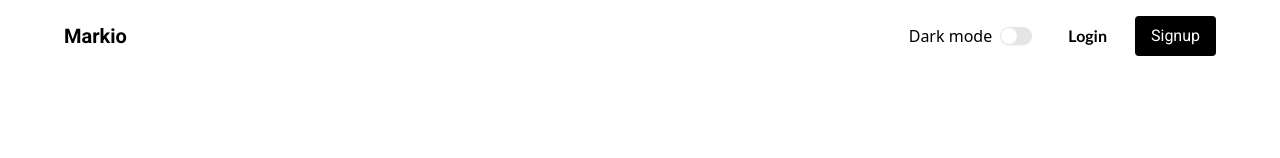
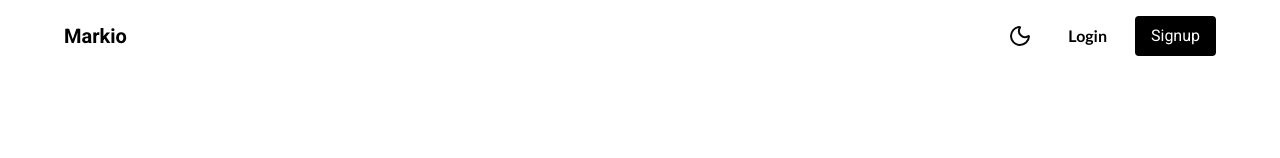
Before and after one commit to sivakumar232/urlBookmark, a React (Vite) app in the folder clientside/bookmark-app/: page / in a window 1280 px wide. Shown: the top 158 px of the page. Built offline with nearby package versions, Linux system fonts and the light colour scheme.

Commit message:
theme toggle added

```diff
--- a/clientside/bookmark-app/src/components/Dashboard.jsx
+++ b/clientside/bookmark-app/src/components/Dashboard.jsx
@@ -60,7 +60,7 @@ const Dashboard = () => {
       <Dashnav />
       <div className='ml-0 md:ml-64 grid grid-cols-1 sm:grid-cols-2 md:grid-cols-3 flex gap-6 p-6 overflow-x-none'>
         {Bookmark.map((mark)=>(
-        <div className='p-6 border rounded dark:bg-slate-900 dark:text-white group shadow-md hover:scale-102 transition duration-300 border-black'>
+        <div className='p-6 border dark:border-gray-600 rounded dark:bg-slate-900 dark:text-white group shadow-md hover:scale-102 transition duration-300 border-black'>
           <h2 className='text-xl text-bold font-ubuntu'>{mark.title}</h2>
           <div className='relative flex gap-3  opacity-0 group-hover:opacity-100 bottom-8 left-80'>
           {/* <Star className={`h-4 ${mark.favorite ?'text-yellow-400 fill-yellow-400 ':'text-gray-400'} w-4`}/> */}
--- a/clientside/bookmark-app/src/components/Dashnav.jsx
+++ b/clientside/bookmark-app/src/components/Dashnav.jsx
@@ -3,7 +3,7 @@ import React from 'react';
 import { useState } from 'react';
 import { Plus } from 'lucide-react';
 import { useTheme } from '@/context/Themecontext';
-
+import { Sun,Moon } from 'lucide-react';
 import {
     Dialog,
     DialogContent,
@@ -17,8 +17,8 @@ import { Switch } from '@/components/ui/switch';
 const Dashnav = () => {
     const [Title, Settitle] = useState('');
     const [Url, Seturl] = useState('');
-    const {darkmode,toggleTheme}=useTheme();
-    const handlesubmit = async (e) => {
+    const {darkMode,toggleTheme}=useTheme();
+    const addbookmark = async (e) => {
         if (e) {
             e.preventDefault();
 
@@ -40,20 +40,18 @@ const Dashnav = () => {
     }
     return (
         <div>
-            <nav className='w-full shadow-md flex dark:bg-black dark:text-white flex-wrap justify-end items-center border-b border-gray-300 px-4 sm:px-6 md:px-16 py-4 absolute top-0 z-10 bg-white'>
-                <div className="flex items-center gap-2 px-2">
-                    <p className="text-sm sm:text-base text-black dark:text-white">
-                        {darkmode ? 'Light mode' : 'Dark mode'}
-                    </p>
-                    <Switch onClick={toggleTheme} />
-                </div>
+            <nav className='w-full shadow-md  flex dark:bg-black dark:text-white flex-wrap justify-end items-center border-b  dark:border-gray-600 border-gray-300 px-4 sm:px-6 md:px-16 py-4 absolute top-0 z-10 bg-white'>
+             <div className="flex items-center gap-2 px-2">
+              {darkMode ? <Sun onClick={toggleTheme}/> : <Moon onClick={toggleTheme}/> }
+            </div>
+
                 <Dialog>
                     <DialogTrigger asChild>
                         <button className='bg-black text-white dark:text-black dark:bg-white p-2 px-4 flex items-center gap-2 rounded hover:bg-zinc-900 transition'>
                             <Plus size={18} /> Add Bookmark
                         </button>
                     </DialogTrigger>
-                    <DialogContent className="bg-white text-black">
+                    <DialogContent className="bg-white dark:bg-gray-800 dark:text-white text-black">
                         <DialogHeader>
                             <DialogTitle>Add a New Bookmark</DialogTitle>
                             <DialogDescription>
@@ -61,7 +59,7 @@ const Dashnav = () => {
                             </DialogDescription>
                         </DialogHeader>
 
-                        <form className="space-y-4 mt-4" onSubmit={handlesubmit}>
+                        <form className="space-y-4 mt-4" onSubmit={addbookmark}>
                             <div>
                                 <label className="block text-sm font-medium">Title</label>
                                 <input
--- a/clientside/bookmark-app/src/components/Landingpage.jsx
+++ b/clientside/bookmark-app/src/components/Landingpage.jsx
@@ -3,9 +3,9 @@ import { Link } from 'react-router-dom';
 import { Switch } from '@/components/ui/switch';
 import { Zap, Star, ExternalLink, MousePointerClick } from 'lucide-react';
 import { useTheme } from '@/context/Themecontext';
-
+import { Sun,Moon } from 'lucide-react';
 const Landingpage = () => {
-  const {darkmode,toggleTheme}=useTheme();
+  const {darkMode,toggleTheme}=useTheme();
   return (
     <div className="relative min-h-screen bg-white dark:bg-black transition-colors duration-300">
       <div className="flex flex-col items-center justify-center min-h-screen px-4">
@@ -15,10 +15,7 @@ const Landingpage = () => {
           <div className="flex flex-wrap items-center gap-3 mt-3 sm:mt-0">
             {/* Dark Mode Toggle */}
             <div className="flex items-center gap-2 px-2">
-              <p className="text-sm sm:text-base text-black dark:text-white">
-                {darkmode ? 'Light mode' : 'Dark mode'}
-              </p>
-              <Switch onClick={toggleTheme} />
+              {darkMode ? <Sun onClick={toggleTheme}/> : <Moon onClick={toggleTheme}/> }
             </div>
 
             {/* Login & Signup */}
--- a/clientside/bookmark-app/src/components/Login.jsx
+++ b/clientside/bookmark-app/src/components/Login.jsx
@@ -3,8 +3,9 @@
 import { AuthContext } from '../context/AuthContext';
 import { useNavigate } from 'react-router-dom';
 import { useEffect } from 'react';
-
+import { useTheme } from '@/context/Themecontext';
 const Login = () => {
+  const { darkMode } = useTheme();
   const [username, setUsername] = useState('');
   const [password, setPassword] = useState('');
   const { login } = useContext(AuthContext);
@@ -47,11 +48,11 @@ useEffect(() => {
   };
 
   return (
-      <div className="min-h-screen flex items-center justify-center bg-zinc-800 px-4">
+    <div className="min-h-screen flex items-center justify-center bg-zinc-800  px-4">
 
       <div className="max-w-md w-full bg-zinc-900   p-8 rounded-xl shadow-lg">
         <h2 className="text-2xl font-bold text-center text-white mb-6">Login to Your Account</h2>
-          <form onSubmit={handleLogin}  autoComplete="off"  className="space-y-5">
+        <form onSubmit={handleLogin} autoComplete="off" className="space-y-5">
           <div>
             <label className="block mb-1 font-medium font-raleway text-gray-100">Username</label>
             <input
--- a/clientside/bookmark-app/src/components/Sidebar.jsx
+++ b/clientside/bookmark-app/src/components/Sidebar.jsx
@@ -8,7 +8,7 @@ import { useTheme } from '@/context/Themecontext';
 const Sidebar = () => {
   const [open, setOpen] = useState(false);
   const location = useLocation();
-  const{darmode}=useTheme();
+  const{darkMode}=useTheme();
 
   const navItems = [
     { name: 'All Bookmarks', path: '/dashboard' },
```
Lines whose indentation alone changed are shown as unchanged.
